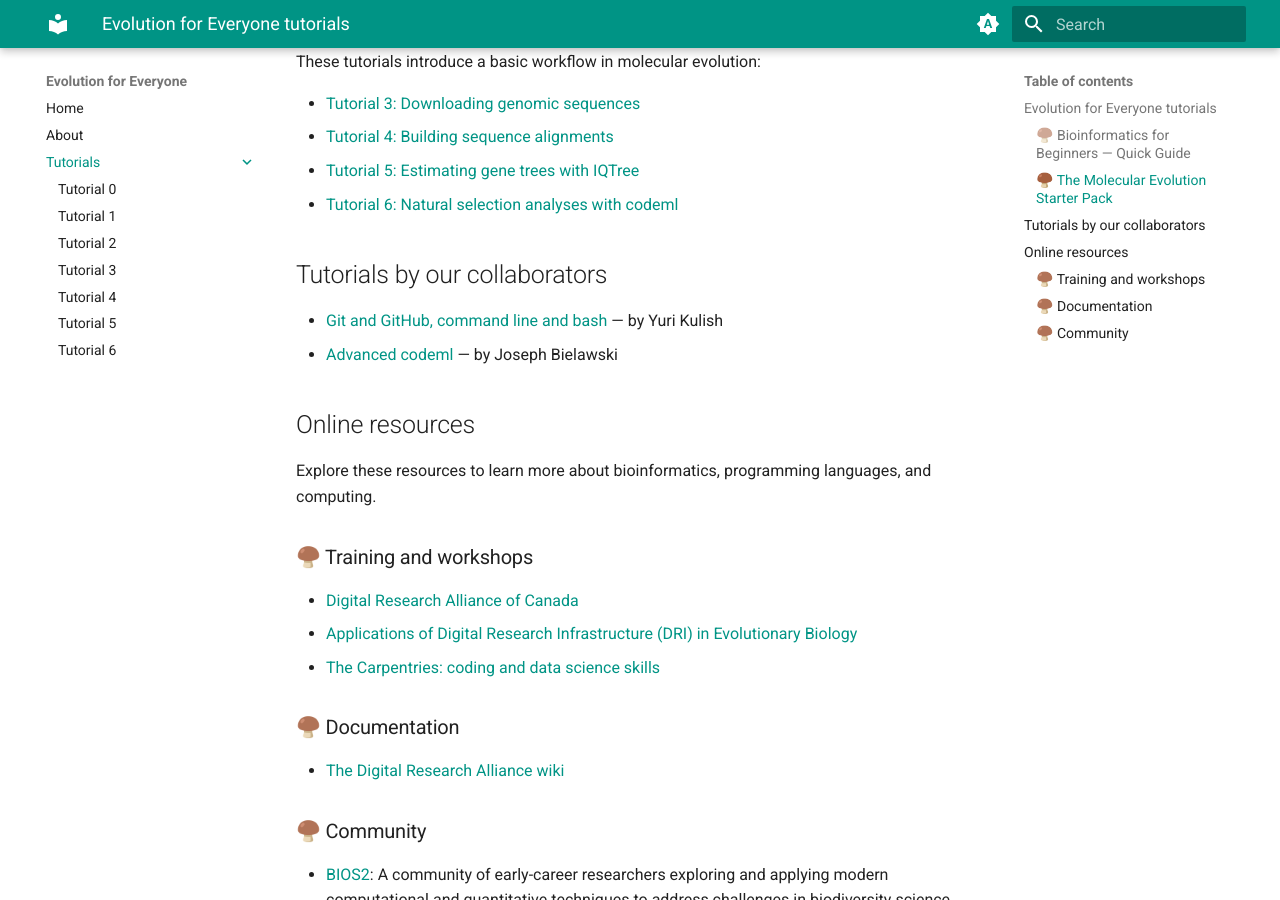
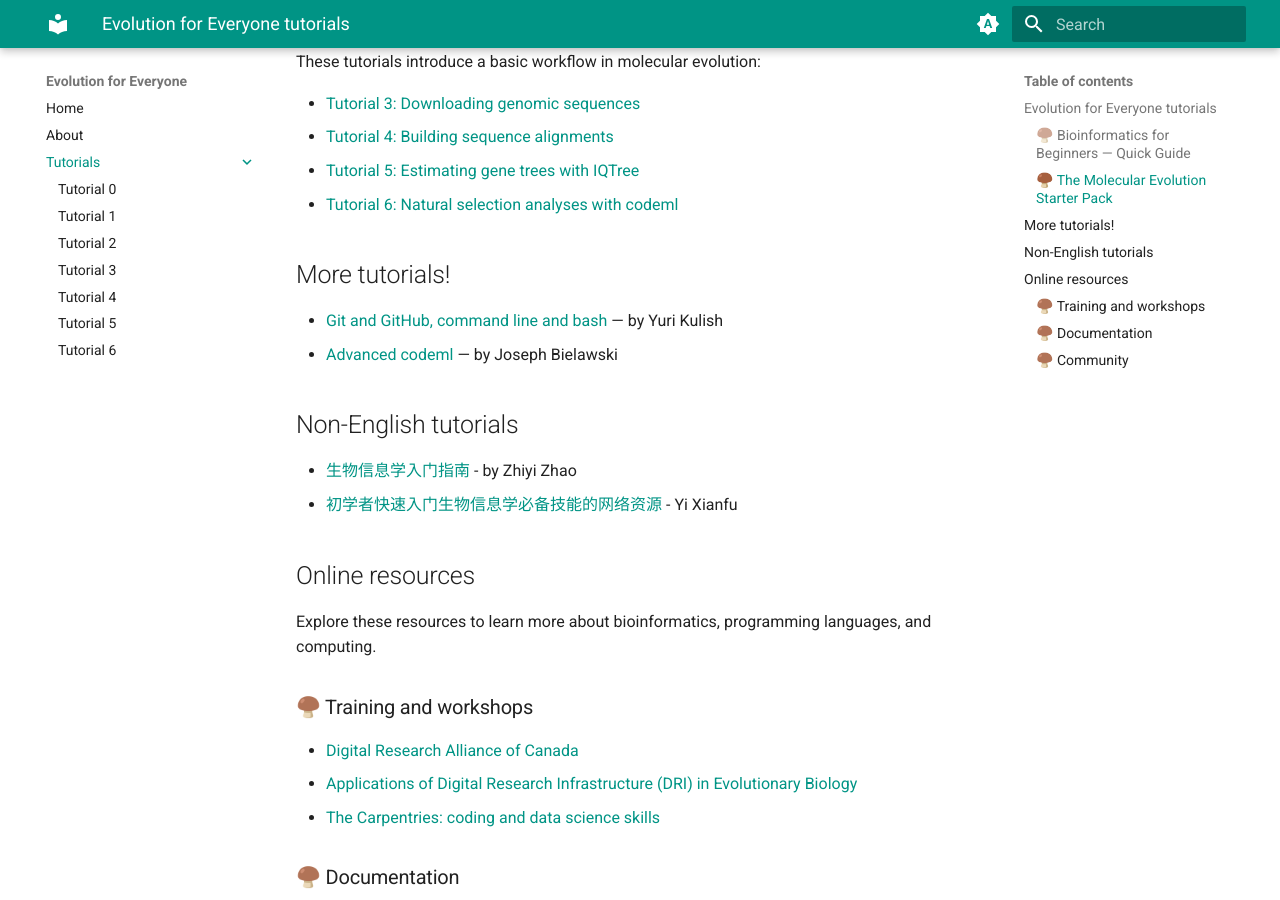
Before and after one commit to Evolution-for-Everyone/evolution-for-everyone.github.io, an MkDocs documentation site: the page built from docs/tutorials/index.md, in a window 1280 px wide and 900 px high, scrolled down 587 px. Built offline with MkDocs 1.6.1 and Material for MkDocs 9.7.7, drawn with Linux system fonts in a browser that asks for light colours; some web fonts are replaced.

Commit message:
added tutorials in Chinese to tutorials main page

```diff
--- a/docs/tutorials/index.md
+++ b/docs/tutorials/index.md
@@ -23,10 +23,15 @@ These tutorials introduce a basic workflow in molecular evolution:
 - [Tutorial 5: Estimating gene trees with IQTree](tutorial_5.md)
 - [Tutorial 6: Natural selection analyses with codeml](tutorial_6.md)
 
-## Tutorials by our collaborators
+## More tutorials!
 
 - [Git and GitHub, command line and bash](https://github.com/YKul/Tutorials/wiki) — by Yuri Kulish
 - [Advanced codeml](https://github.com/Evolution-for-Everyone/bioinformatics-for-everyone/wiki/Codeml-%E2%80%90-Advanced-tutorial) — by Joseph Bielawski
+
+## Non-English tutorials
+
+- [生物信息学入门指南](https://github.com/Zhiyi-Zhao/Bioinformatics-guidebook) - by Zhiyi Zhao
+- [初学者快速入门生物信息学必备技能的网络资源](https://github.com/Yixf-Education/forBeginners) - Yi Xianfu
 
 ## Online resources
 
```
